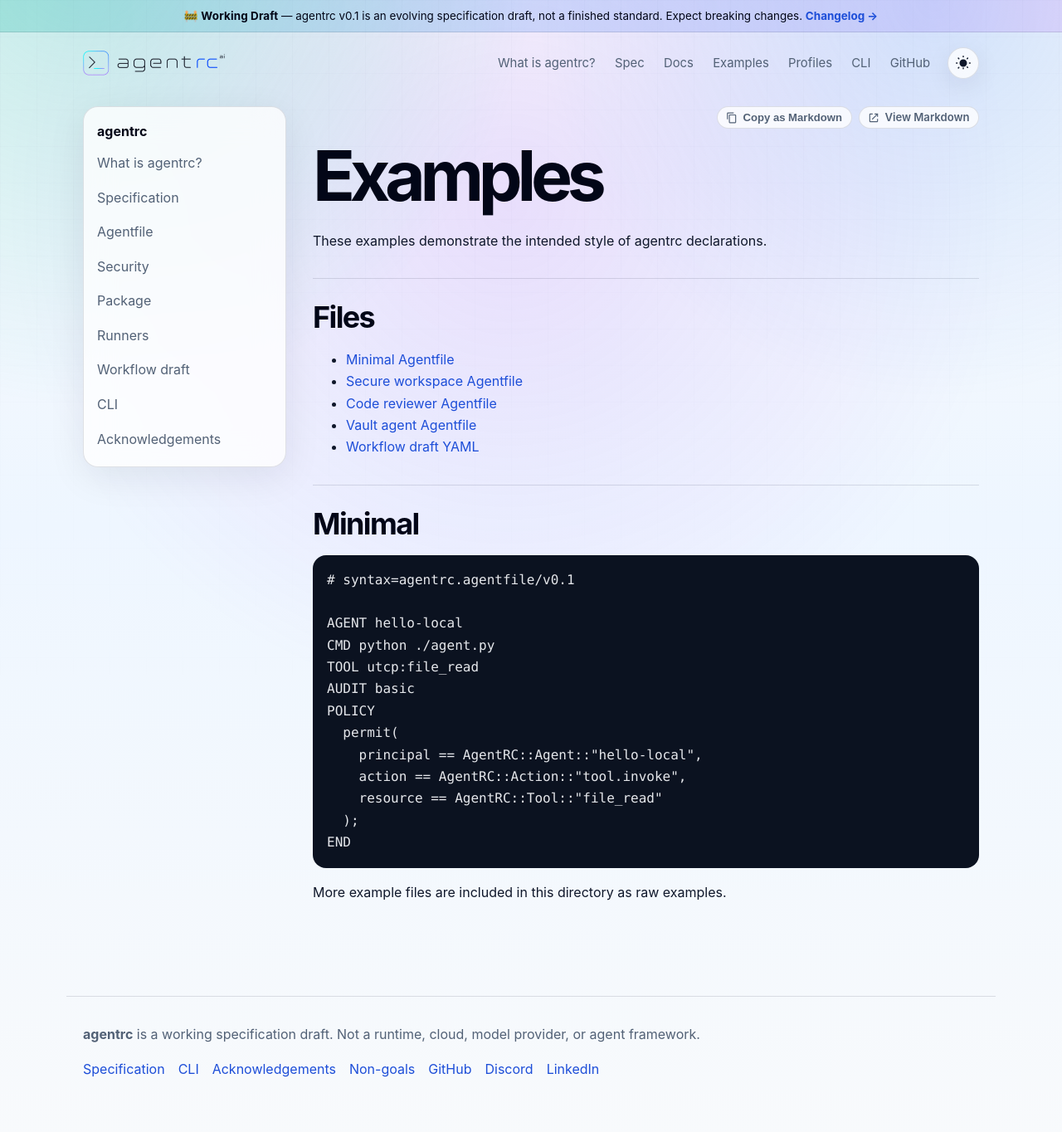
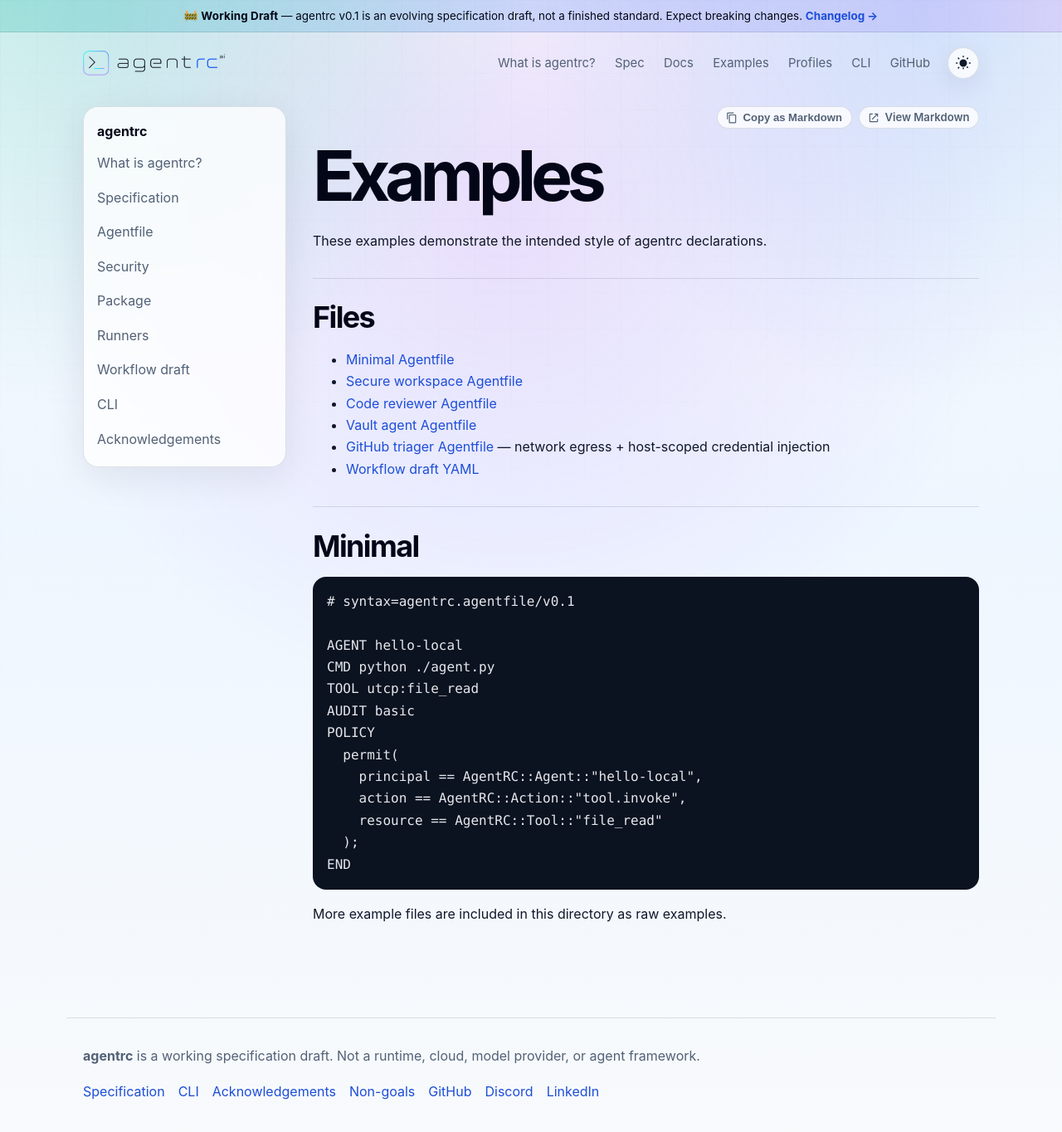
Before and after one commit to adeelahmad/agentrc, a Jekyll site: the page built from examples/index.md, in a window 1280 px wide and 1376 px high. Shown: the top 1364 px of the window at 83% size. Built offline with Jekyll 4.4.1, drawn with Linux system fonts in a browser that asks for light colours.

Commit message:
examples: add github-triager (network egress + host-scoped cred injection)
Adds a non-trivial example Agentfile demonstrating outbound egress restricted
to a single host plus a host-scoped credential injected on egress, which the
existing examples do not cover. Addresses #8.

Co-Authored-By: Claude Opus 4.8 <noreply@anthropic.com>

```diff
--- a/examples/index.md
+++ b/examples/index.md
@@ -14,6 +14,7 @@ These examples demonstrate the intended style of agentrc declarations.
 - [Secure workspace Agentfile](/examples/Agentfile.secure-workspace)
 - [Code reviewer Agentfile](/examples/Agentfile.code-reviewer)
 - [Vault agent Agentfile](/examples/Agentfile.vault-agent)
+- [GitHub triager Agentfile](/examples/Agentfile.github-triager) — network egress + host-scoped credential injection
 - [Workflow draft YAML](/examples/agent-workflow.yaml)
 
 ## Minimal
```
Also changed, not shown: 1 other file.
